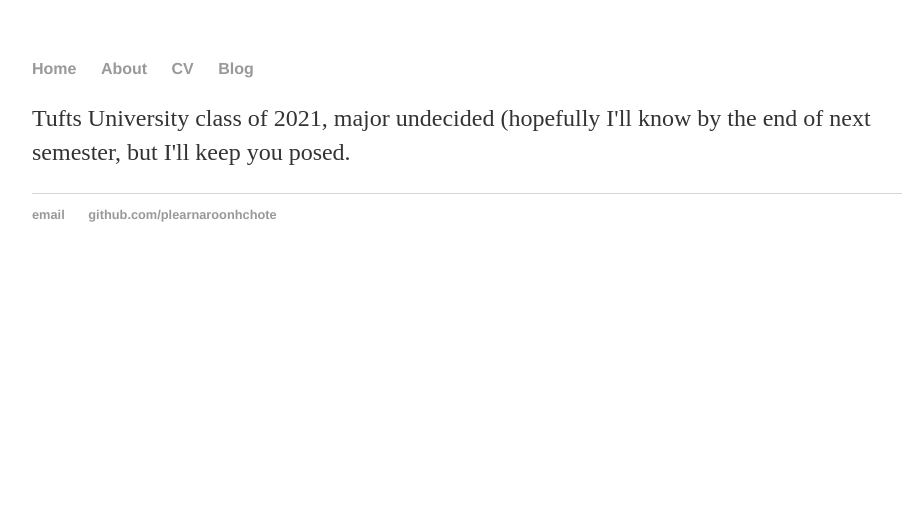
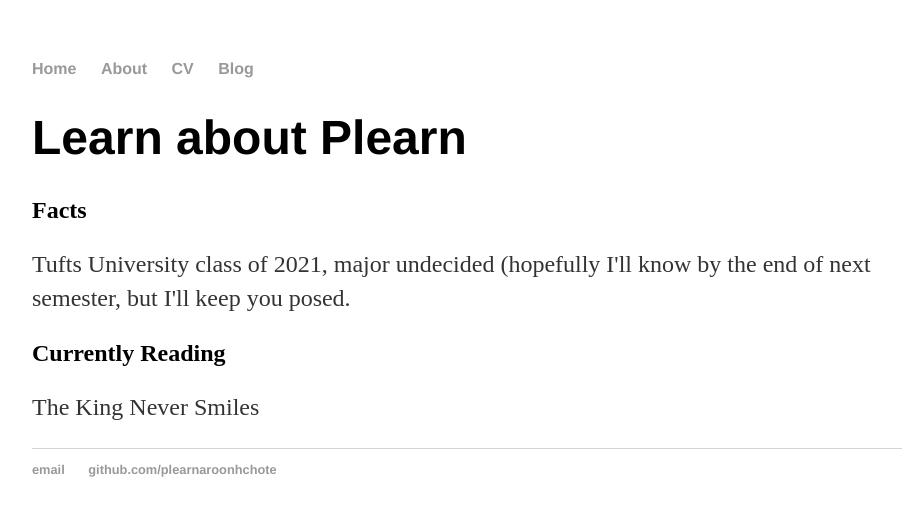
Before and after one commit to plearnaroonchote/plearnaroonchote.github.io, a Jekyll site: the page built from about/index.html, in a window 1280 px wide. Shown: the top 516 px of the page, without its empty margins (160-1062 px from the left). Built offline with Jekyll 4.4.1, drawn with Linux system fonts in a browser that asks for light colours.

Commit message:
Update index.html

```diff
--- a/about/index.html
+++ b/about/index.html
@@ -3,5 +3,9 @@
 title: About me
 ---
 <div class="blurb">
+	<h1>Learn about Plearn</h1>
+	<h2>Facts</h2>
 	<p>Tufts University class of 2021, major undecided (hopefully I'll know by the end of next semester, but I'll keep you posed.</a></p>
+	<h2>Currently Reading</h2>
+	<p>The King Never Smiles</p>
 </div><!-- /.blurb -->
```
